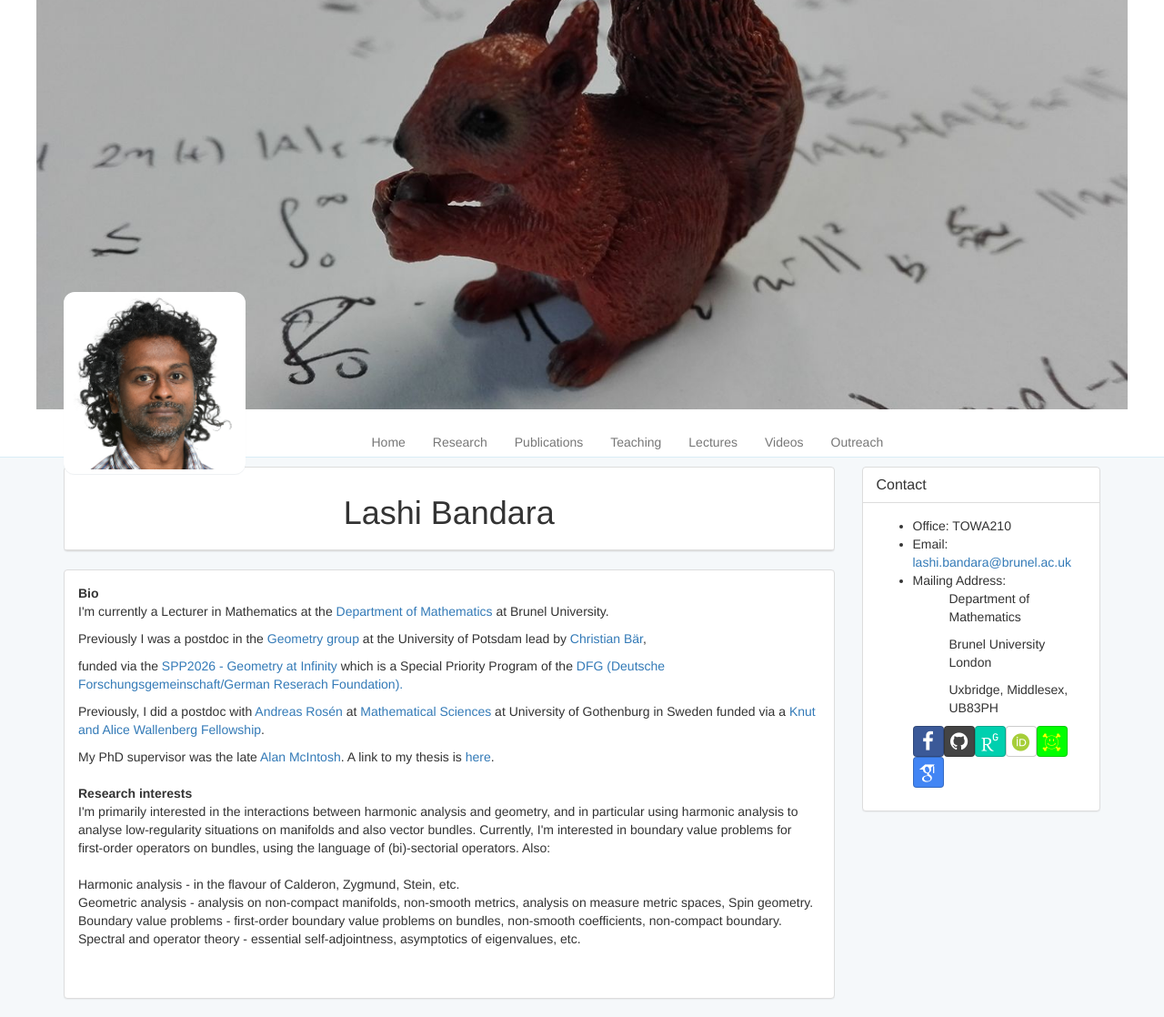
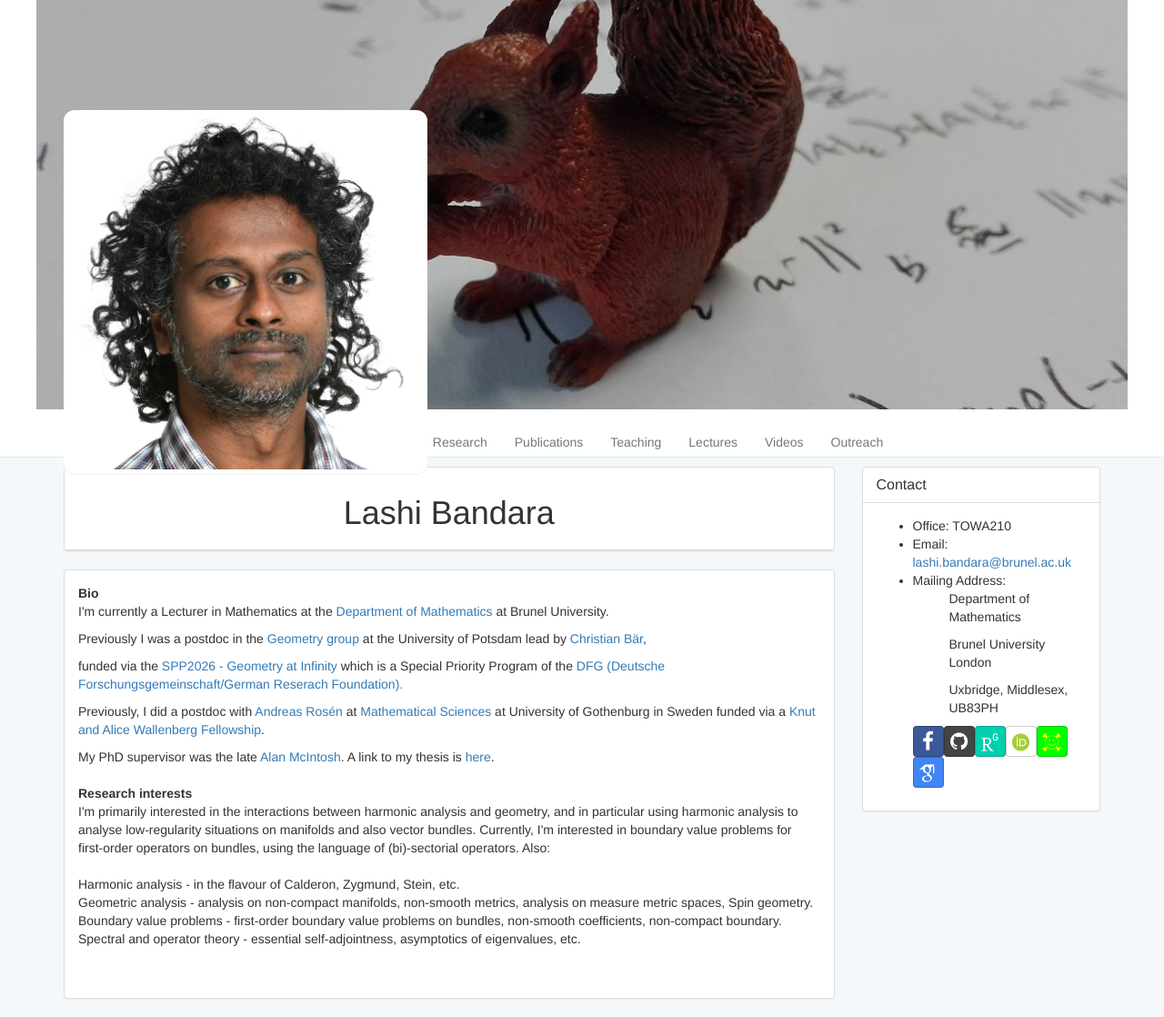
Before and after one commit to lashi-bandara/lashi-bandara.github.io, a Jekyll site: the page built from index.html, in a window 1280 px wide. Shown: the whole page at 91% size. Built offline with Jekyll 4.4.1, drawn with Linux system fonts in a browser that asks for light colours; some web fonts are replaced.

Commit message:
Image fix

```diff
--- a/css/custom.css
+++ b/css/custom.css
@@ -34,8 +34,8 @@
     background: #FFF;
     border: 5px solid #fff;
     border-radius: 12px;
-    height: 300px;
-    width: 300px;
+    height: 400px;
+    width: 400px;
     box-shadow: 0 1px 1px rgba(136,153,166,0.15);
     position: absolute;
     bottom: -90px;
--- a/css/style.css
+++ b/css/style.css
@@ -20,8 +20,8 @@
     background: #FFF;
     border: 5px solid #fff;
     border-radius: 12px;
-    height: 200px;
-    width: 200px;
+    height: 400px;
+    width: 400px;
     box-shadow: 0 1px 1px rgba(136,153,166,0.15);
     position: absolute;
     bottom: -70px;
```
